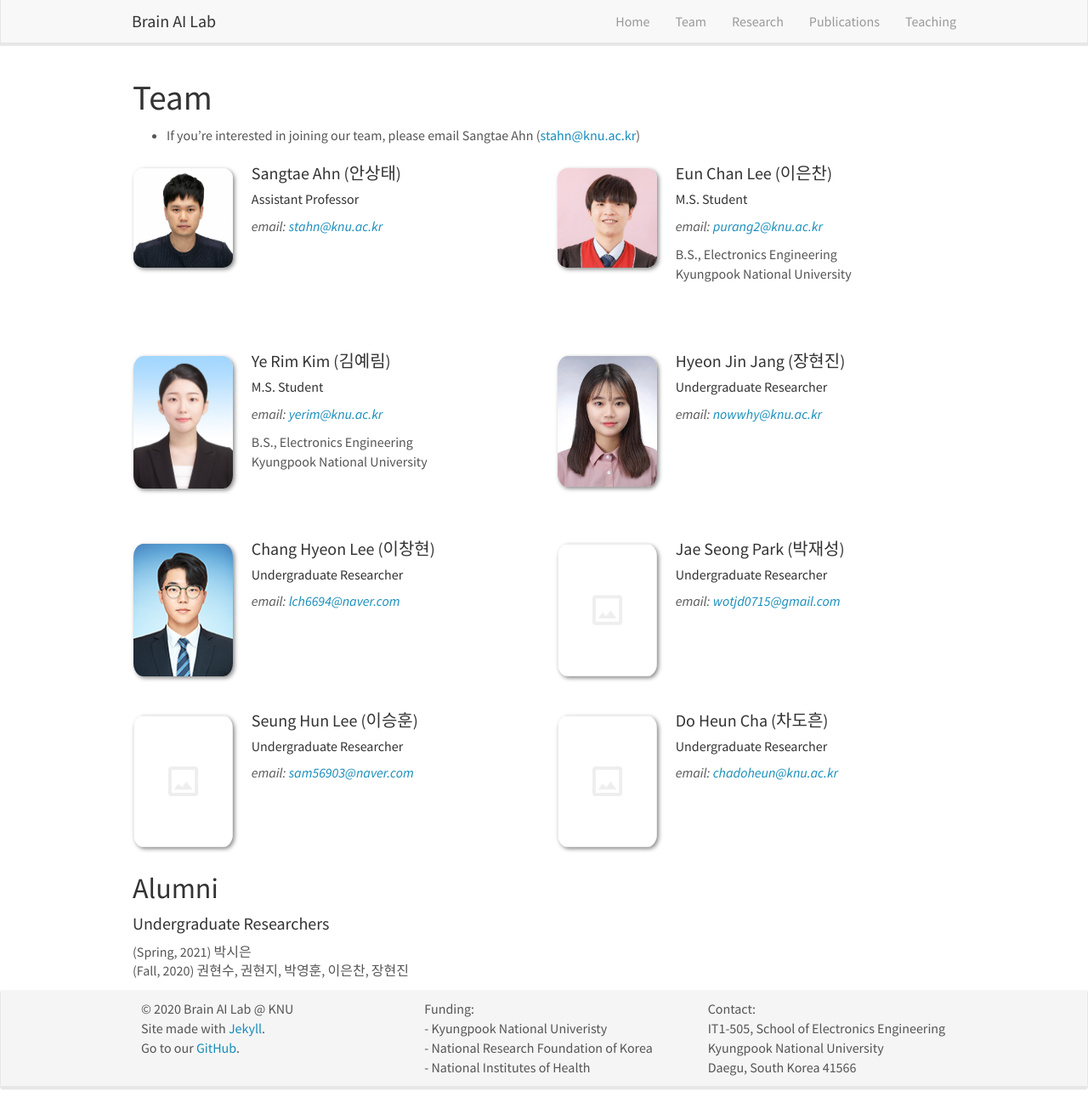
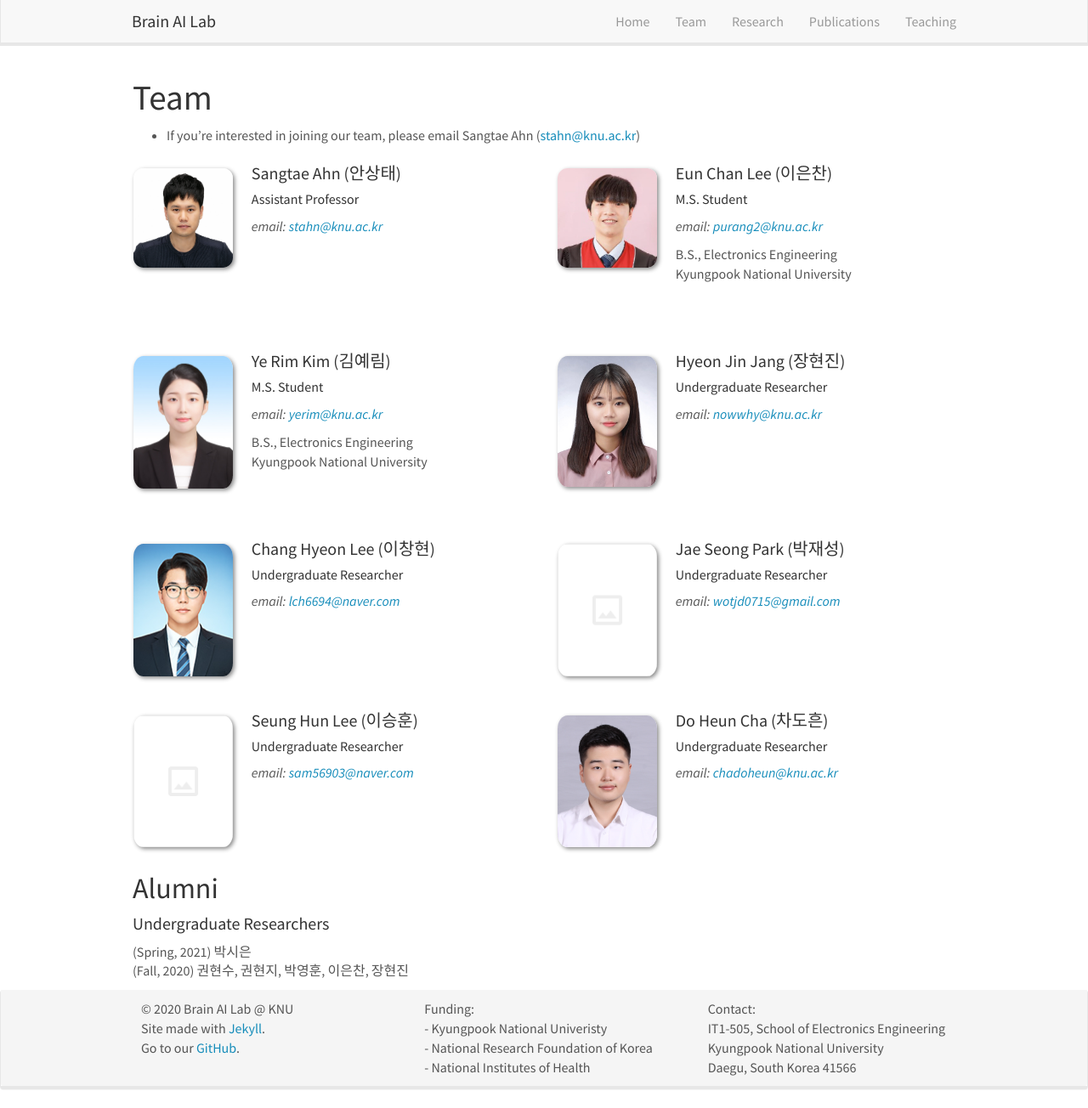
Before and after one commit to KNU-BrainAI/knu-brainai.github.io, a Jekyll site: the page built from _pages/team.md, in a window 1280 px wide and 1304 px high. Shown: the whole window at 85% size. Built offline with Jekyll 4.4.1, drawn with Linux system fonts in a browser that asks for light colours; nearby versions of some CDN libraries.

Commit message:
Update team_members.yml

```diff
--- a/_data/team_members.yml
+++ b/_data/team_members.yml
@@ -52,7 +52,7 @@
   education1:
 
 - name: Do Heun Cha (차도흔)
-  photo: blank.png
+  photo: DHCha.jpg
   info: Undergraduate Researcher
   email: chadoheun@knu.ac.kr
   number_educ: 1
```
